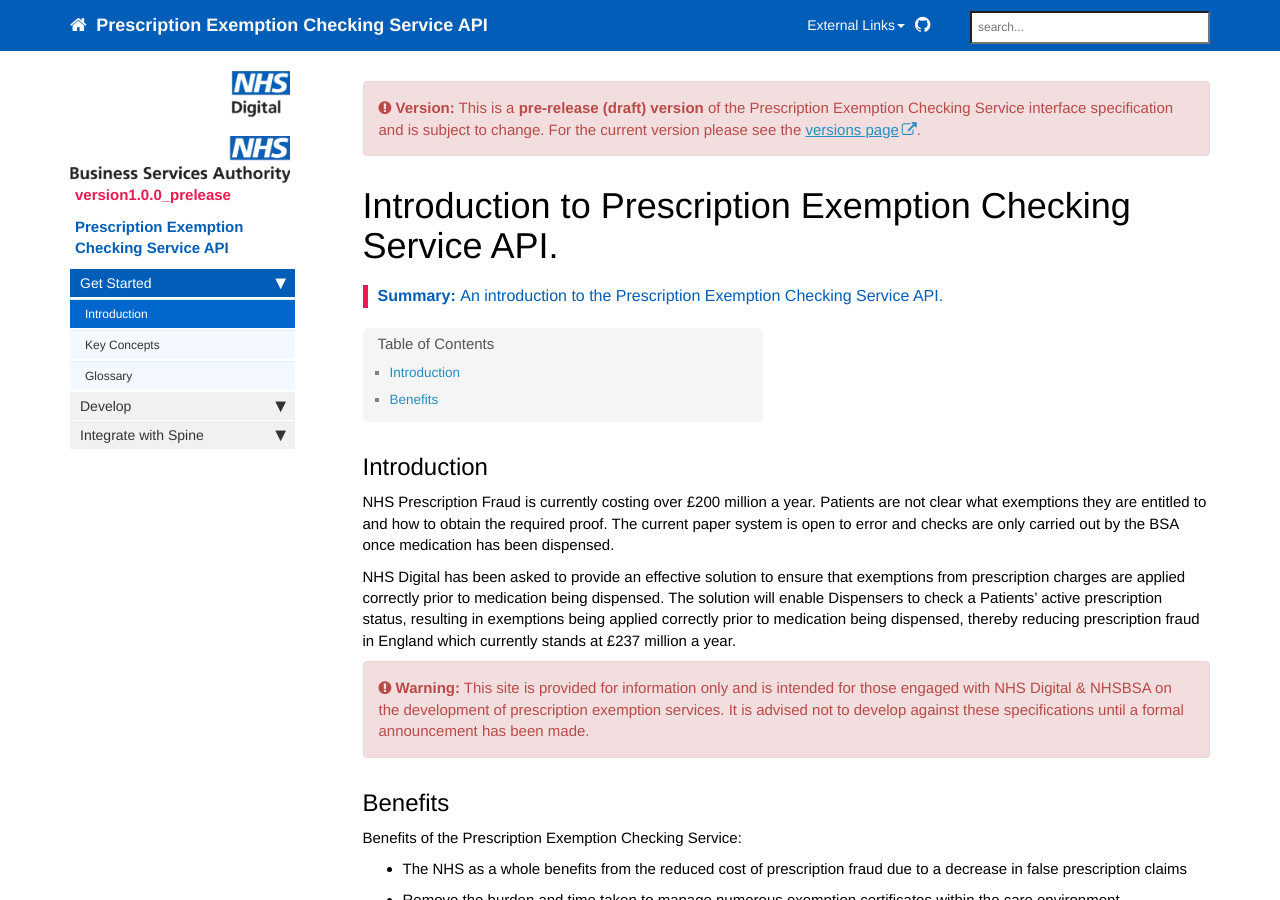
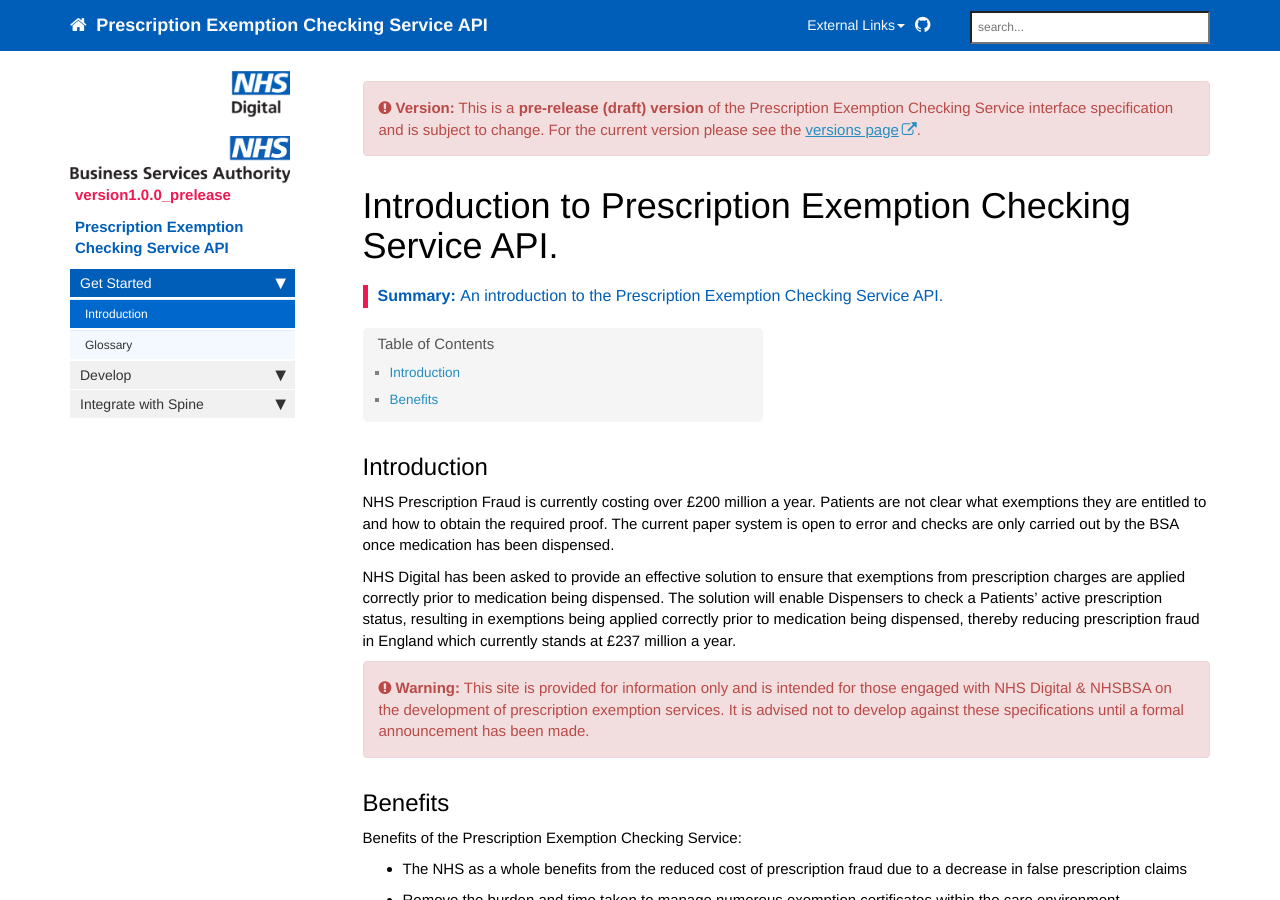
Before and after one commit to NHSEPS/prescription-exemptions, a Jekyll site: the page built from index.md, in a window 1280 px wide and 900 px high. Built offline with Jekyll 4.4.1, drawn with Linux system fonts in a browser that asks for light colours; nearby versions of some CDN libraries; comment, search, counter and statistics services are not loaded.

```diff
--- a/_data/sidebars/overview_sidebar.yml
+++ b/_data/sidebars/overview_sidebar.yml
@@ -12,9 +12,6 @@ entries:
       url: /index.html
       output: web, pdf
       type: homepage
-    - title: Key Concepts
-      url: /key_concepts.html
-      output: web
     - title: Glossary
       url: /glossary.html
       output: web
```
Also changed, not shown: pages/integration/integration_spine_security_proxy.md (+1 -1 lines).
